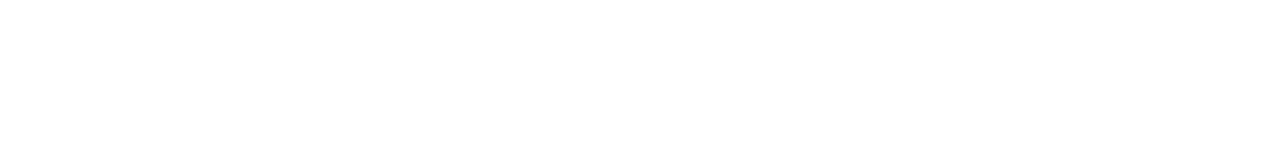
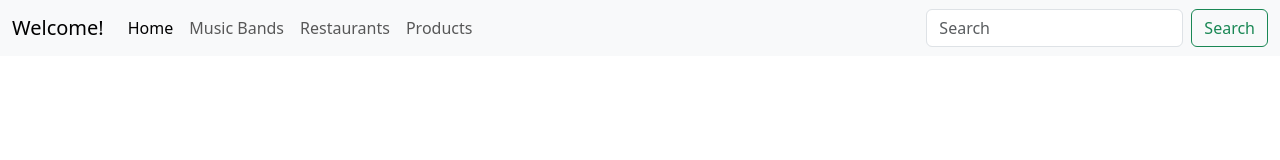
Before and after one commit to kristenmckenzie214/javascript-lab4-part1, a plain HTML site: page bands.html in a window 1280 px wide. Drawn offline with nearby package versions, Linux system fonts and the light colour scheme.

Commit message:
put navbar on all html pages

```diff
--- a/bands.html
+++ b/bands.html
@@ -12,6 +12,53 @@
     />
   </head>
   <body>
+    <div>
+      <nav class="navbar navbar-expand-lg bg-body-tertiary">
+        <div class="container-fluid">
+          <a class="navbar-brand" href="#">Welcome!</a>
+          <button
+            class="navbar-toggler"
+            type="button"
+            data-bs-toggle="collapse"
+            data-bs-target="#navbarSupportedContent"
+            aria-controls="navbarSupportedContent"
+            aria-expanded="false"
+            aria-label="Toggle navigation"
+          >
+            <span class="navbar-toggler-icon"></span>
+          </button>
+          <div class="collapse navbar-collapse" id="navbarSupportedContent">
+            <ul class="navbar-nav me-auto mb-2 mb-lg-0">
+              <li class="nav-item">
+                <a class="nav-link active" aria-current="page" href="index.html"
+                  >Home</a
+                >
+              </li>
+              <li class="nav-item">
+                <a class="nav-link" href="bands.html">Music Bands</a>
+              </li>
+              <li class="nav-item">
+                <a class="nav-link" href="restaurants.html">Restaurants</a>
+              </li>
+              <li class="nav-item">
+                <a class="nav-link" href="products.html">Products</a>
+              </li>
+            </ul>
+            <form class="d-flex" role="search">
+              <input
+                class="form-control me-2"
+                type="search"
+                placeholder="Search"
+                aria-label="Search"
+              />
+              <button class="btn btn-outline-success" type="submit">
+                Search
+              </button>
+            </form>
+          </div>
+        </div>
+      </nav>
+    </div>
     <script
       src="https://cdn.jsdelivr.net/npm/bootstrap@5.3.3/dist/js/bootstrap.bundle.min.js"
       integrity="sha384-YvpcrYf0tY3lHB60NNkmXc5s9fDVZLESaAA55NDzOxhy9GkcIdslK1eN7N6jIeHz"
```
Also changed, not shown: index.html (+27 -21 lines), products.html (+47 -0 lines), restaurants.html (+47 -0 lines).
